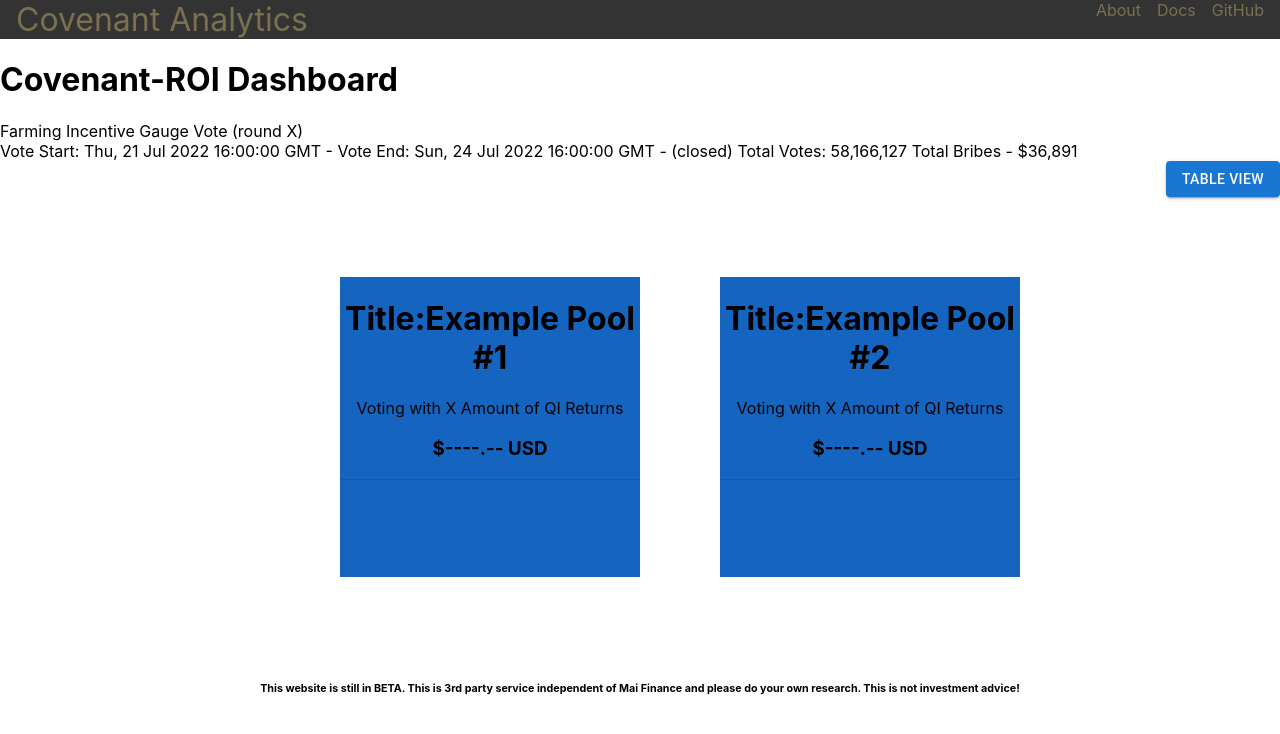
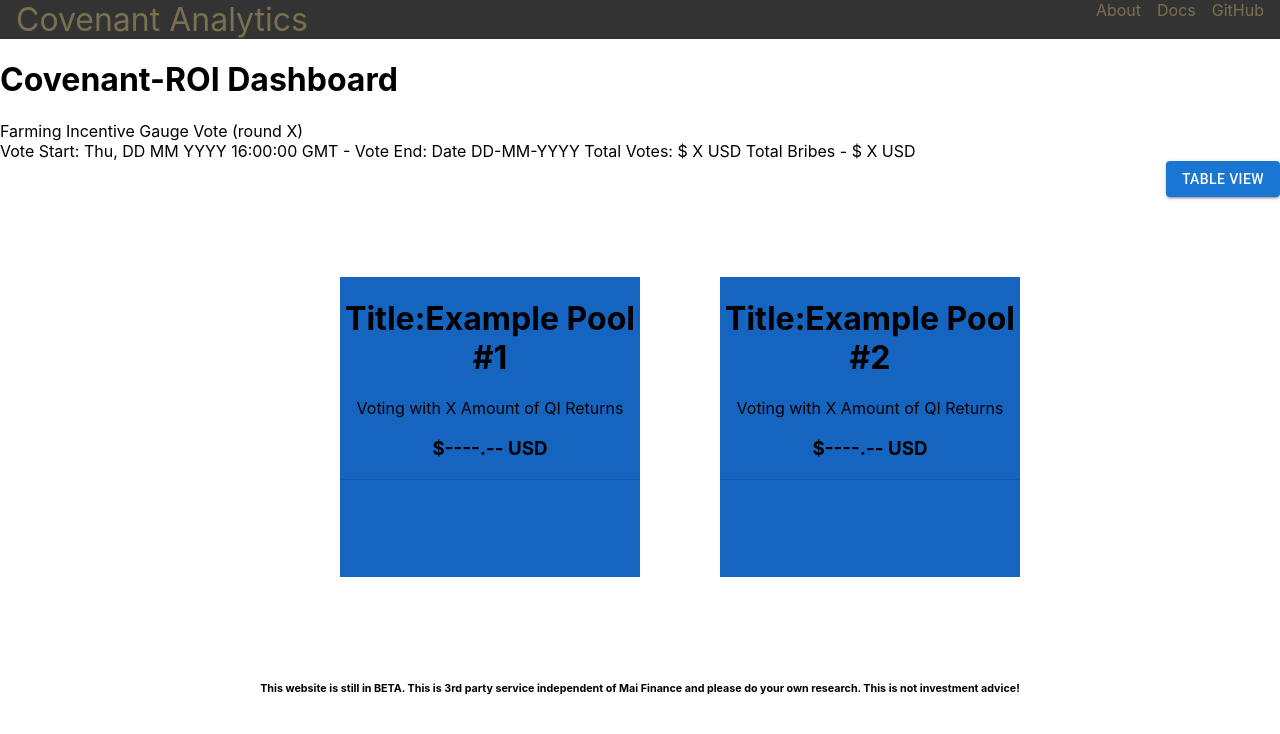
Before and after one commit to BaldwinCepeda/covenant-analytics, a React (Create React App) app: page / in a window 1280 px wide. Shown: the top 734 px of the page. Built offline with nearby package versions, Linux system fonts and the light colour scheme.

Commit message:
date format fixed

```diff
--- a/src/App.js
+++ b/src/App.js
@@ -10,9 +10,8 @@ function App() {
 
       <h1>Covenant-ROI Dashboard</h1>
       <body>Farming Incentive Gauge Vote (round X) <br></br>
-        Vote Start: Thu, 21 Jul 2022 16:00:00 GMT - Vote End: Sun, 24 Jul 2022 16:00:00 GMT - (closed)
-
-        Total Votes: 58,166,127 Total Bribes - $36,891
+        Vote Start: Thu, DD MM YYYY 16:00:00 GMT - Vote End: Date DD-MM-YYYY
+        Total Votes: $ X USD Total Bribes - $ X USD
       </body>
 
       <body className='BodyApp'>
```
